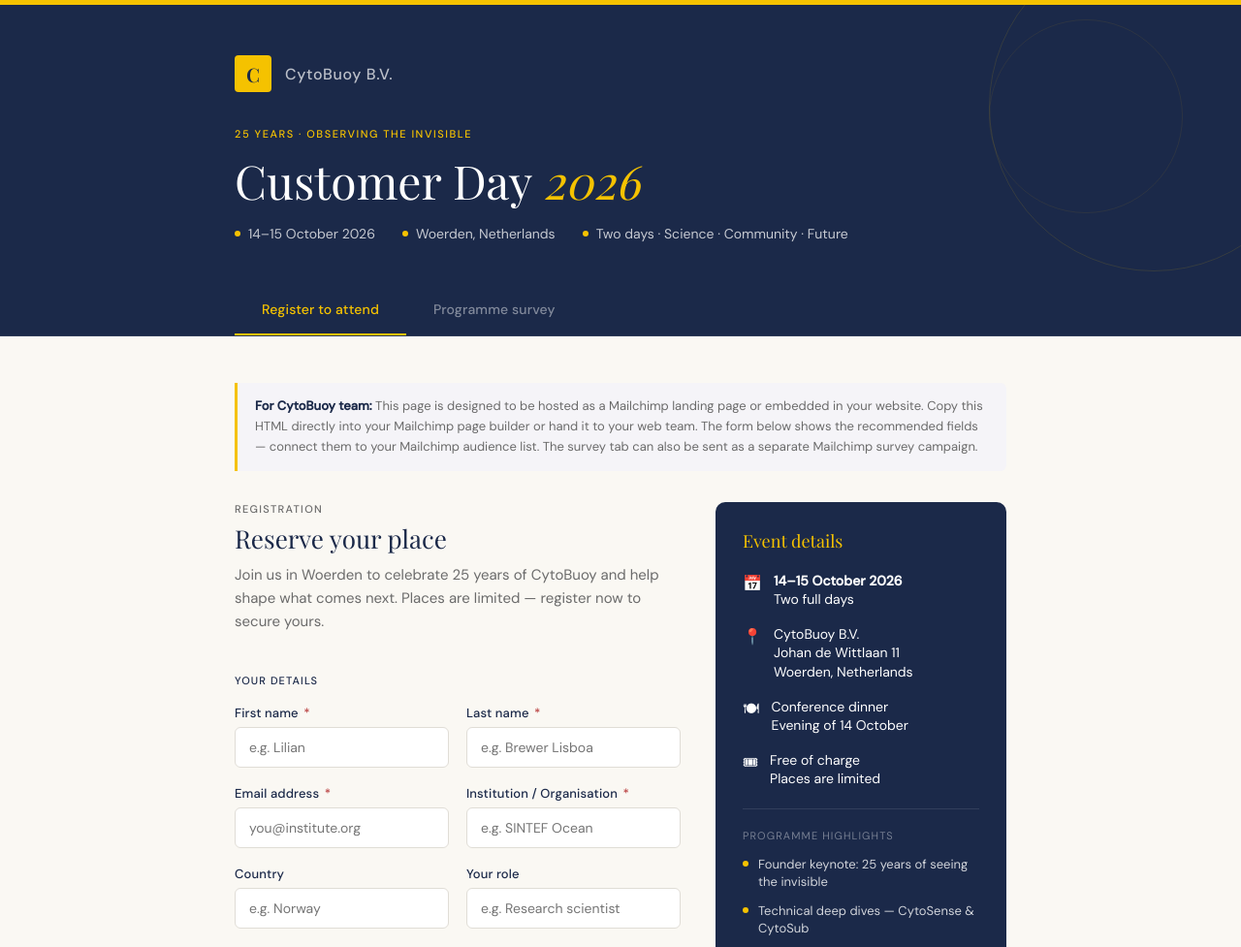
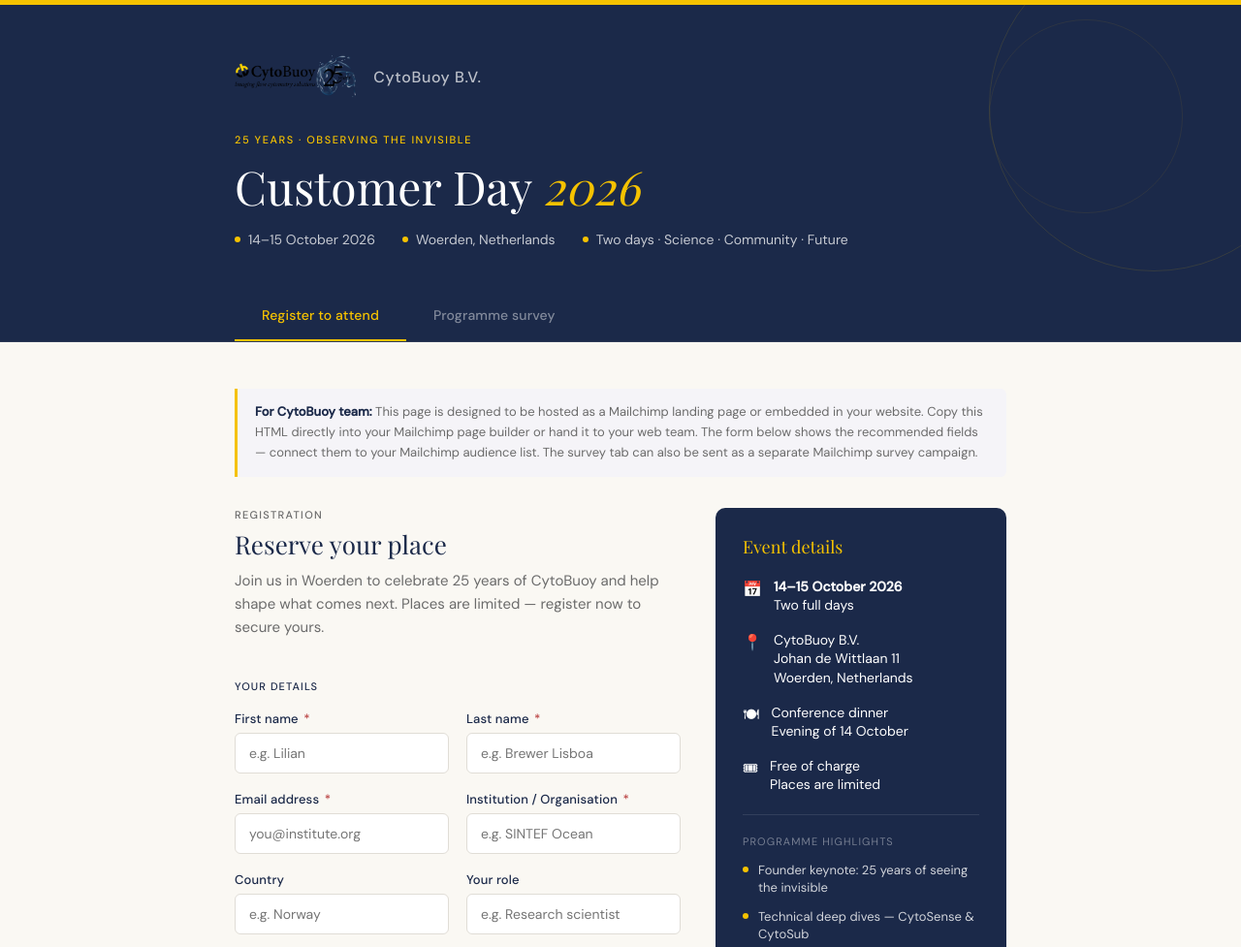
Before and after one commit to cytobuoy2026/Customer-Day-2026, a plain HTML site: page index.html in a window 1280 px wide. Shown: the top 977 px of the page at 97% size. Drawn offline with nearby package versions, Linux system fonts and the light colour scheme; a web font is replaced by a local one.

Commit message:
Update index.htmlm

```diff
--- a/index.html
+++ b/index.html
@@ -58,19 +58,7 @@
     margin-bottom: 36px;
   }
 
-  .logo-mark {
-    width: 38px;
-    height: 38px;
-    background: var(--gold);
-    border-radius: 4px;
-    display: flex;
-    align-items: center;
-    justify-content: center;
-    font-family: 'Playfair Display', serif;
-    font-size: 20px;
-    font-weight: 600;
-    color: var(--navy);
-  }
+
 
   .logo-text {
     font-family: 'DM Sans', sans-serif;
@@ -628,7 +616,7 @@
   <div class="header-bg-circle2"></div>
   <div class="header-inner">
     <div class="logo-row">
-      <div class="logo-mark">C</div>
+      <img src="CytoBuoy-logo---25-jaar.png" alt="CytoBuoy" style="height:44px; width:auto;">
       <div class="logo-text">CytoBuoy B.V.</div>
     </div>
     <div class="header-eyebrow">25 Years · Observing the Invisible</div>
```
